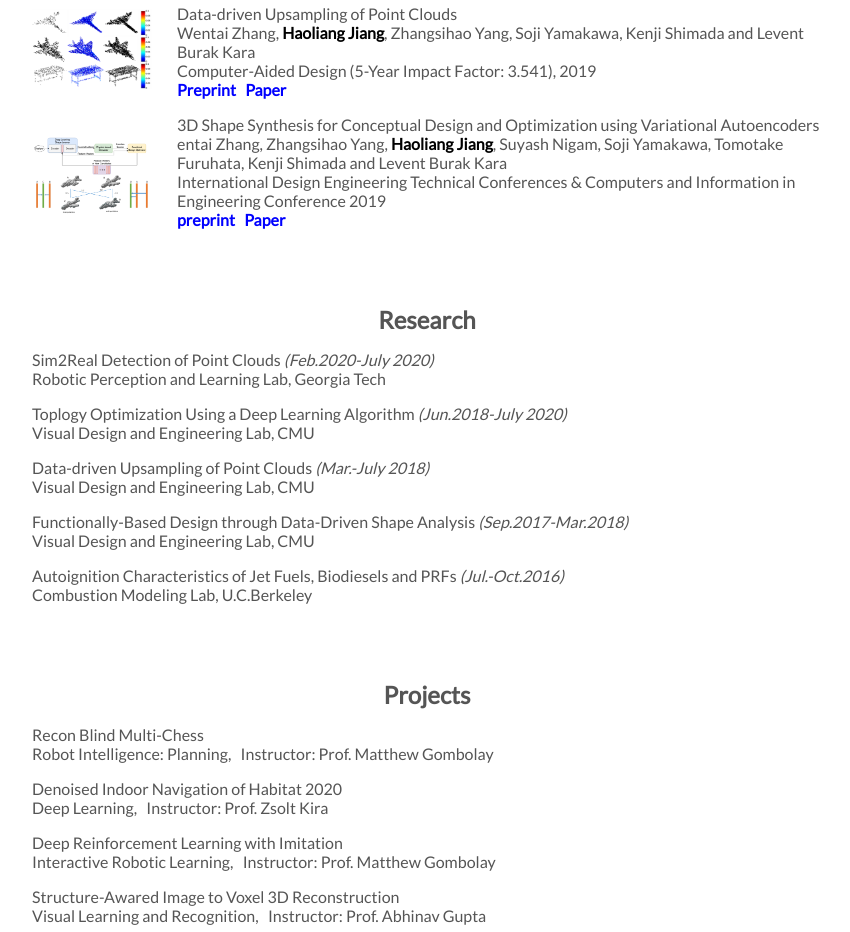
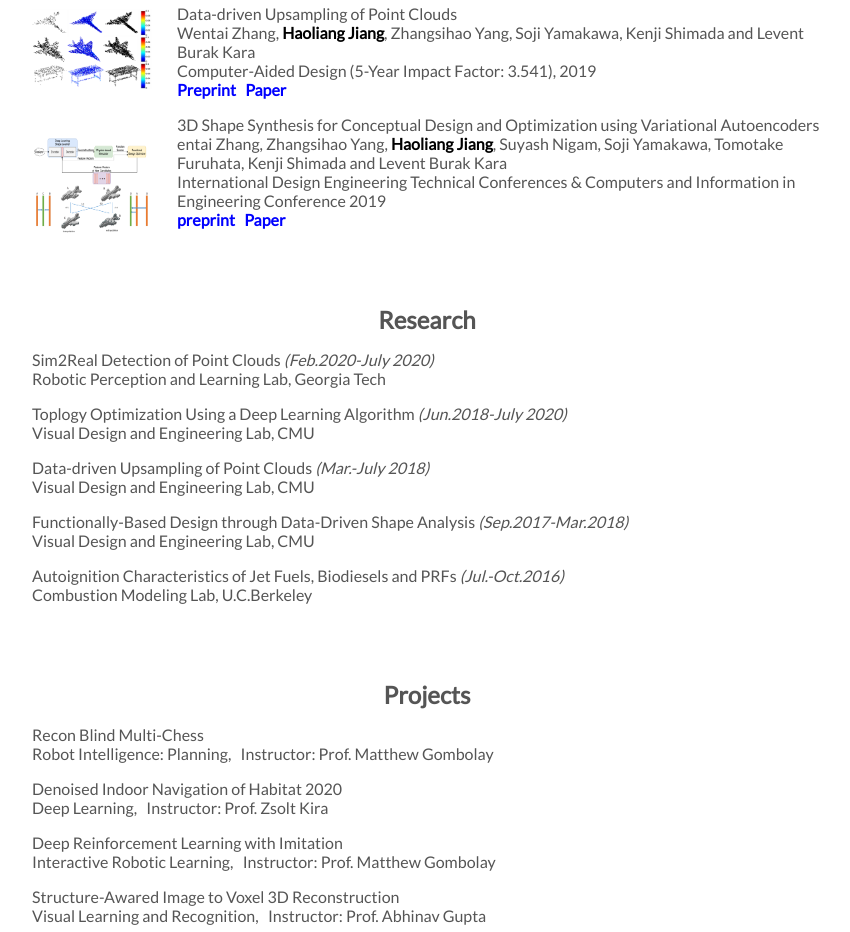
Before and after one commit to haoliangjiang/haoliangjiang.github.io, a plain HTML site: page index.html in a window 1280 px wide. Shown: the part 1164-2096 px from the top of the page, without its empty margins (213-1063 px from the left). Drawn offline with Linux system fonts and the light colour scheme.

Commit message:
typo updated

```diff
--- a/index.html
+++ b/index.html
@@ -139,7 +139,7 @@ Computer-Aided Design (5-Year Impact Factor: 3.541), 2019<br>
 </p>
 
 <p>
-<img src="files/fun_design.PNG" align="left" width=120 height=80 style="margin-top:20px; margin-right:25px" alt="me"/>
+<img src="files/fun_design.PNG" align="left" width=120 height=100 style="margin-top:20px; margin-right:25px" alt="me"/>
 3D Shape Synthesis for Conceptual Design and Optimization using Variational Autoencoders <br>
 entai Zhang, Zhangsihao Yang, <span style="color: black; font-weight: bold">Haoliang Jiang</span></li>, Suyash Nigam, Soji Yamakawa, Tomotake Furuhata, Kenji Shimada and Levent Burak Kara<br>
 International Design Engineering Technical Conferences & Computers and Information in Engineering Conference 2019 <br>
```
